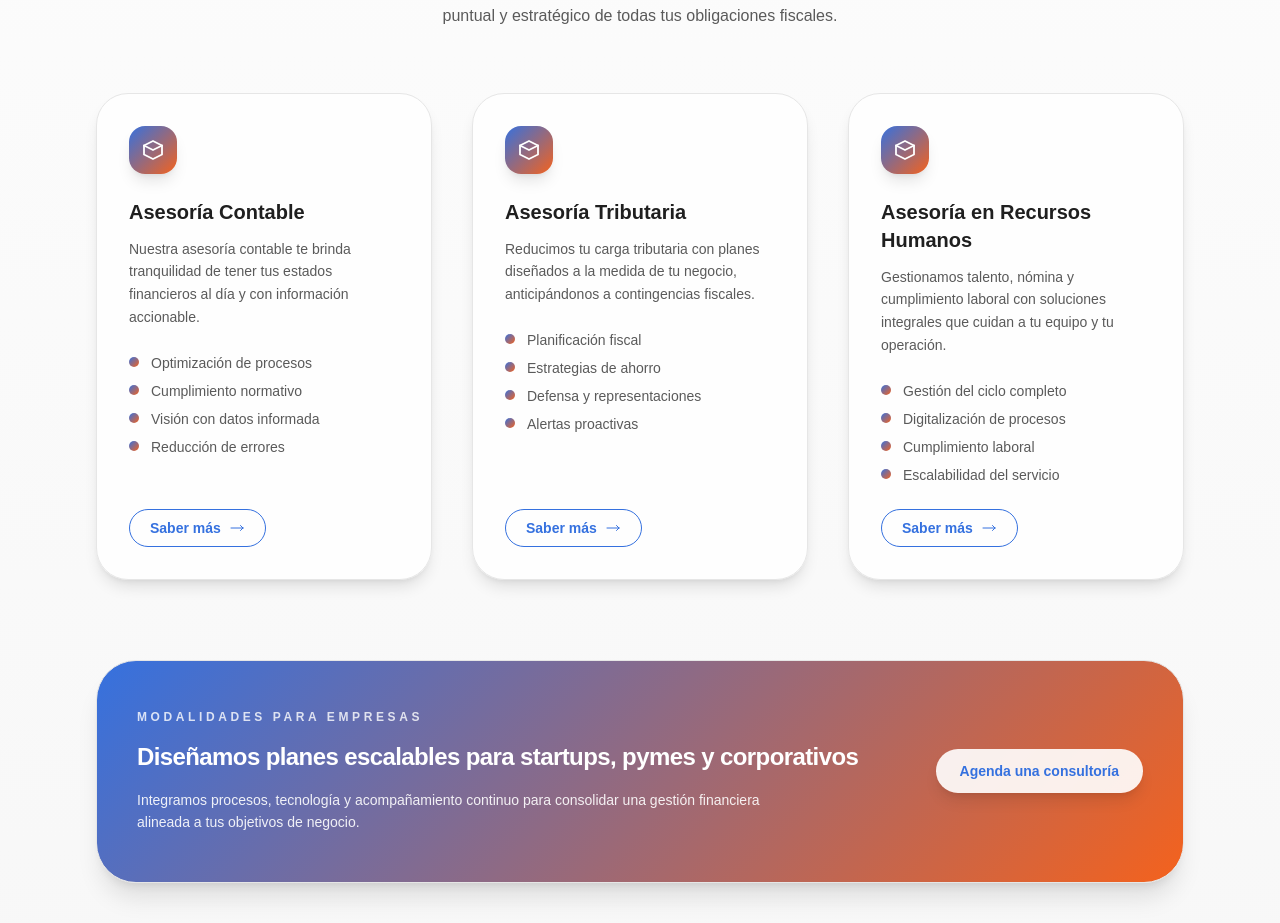
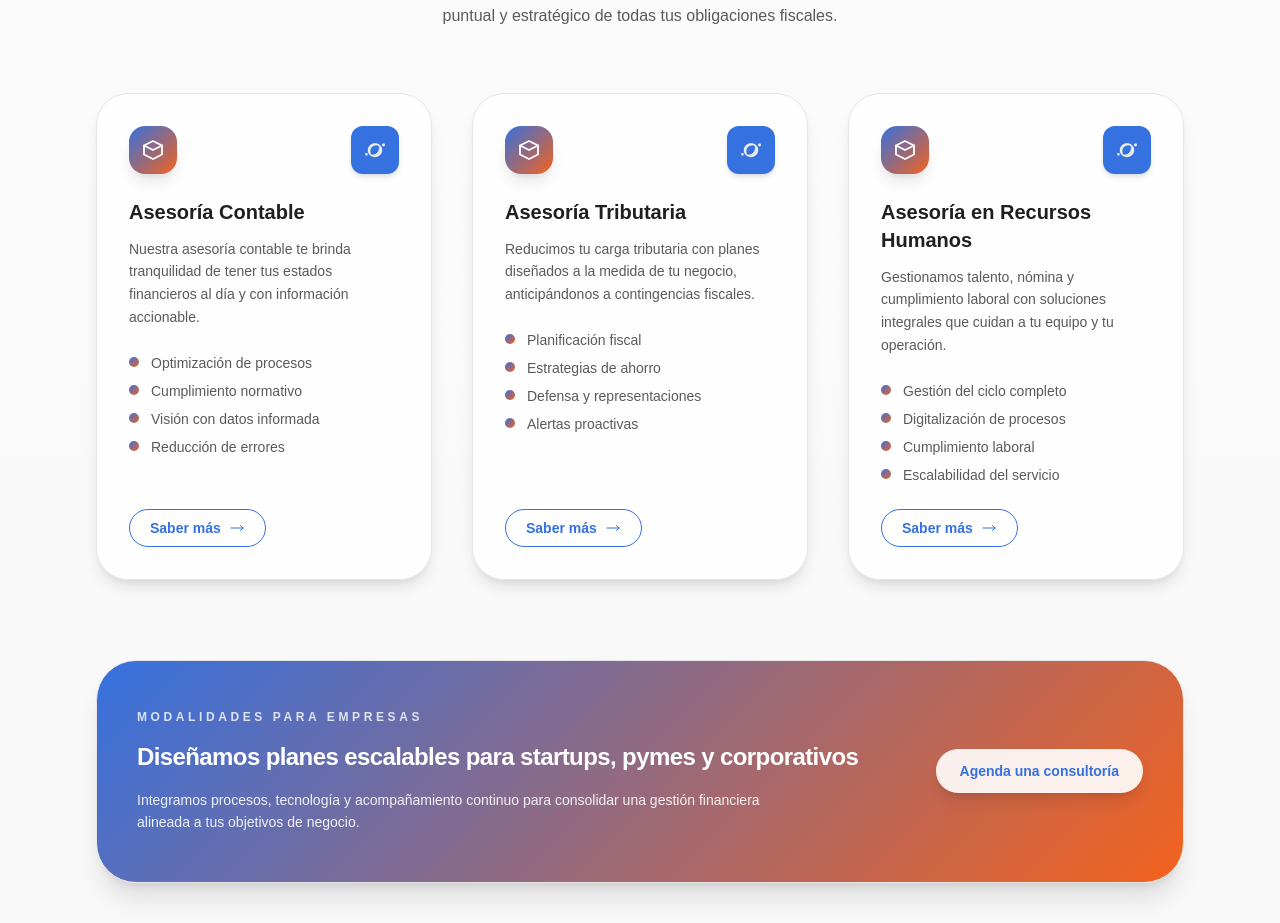
Before and after one commit to Dxeg0o/tupartnercontable, a Next.js app in the folder my-app/: page / in a window 1280 px wide. Shown: the part 1007-1930 px from the top of the page. Built offline with nearby package versions, Linux system fonts and the light colour scheme.

Commit message:
Add logo to service cards

```diff
--- a/my-app/src/app/components/ServicesSection.tsx
+++ b/my-app/src/app/components/ServicesSection.tsx
@@ -1,3 +1,4 @@
+import Image from "next/image";
 import Link from "next/link";
 
 interface Service {
@@ -37,6 +38,7 @@ export function ServicesSection({ services }: ServicesSectionProps) {
             id={service.id}
             className="group flex h-full flex-col gap-6 rounded-[2rem] border border-[#E6E6E6] bg-white/80 p-8 text-left shadow-lg shadow-[0_10px_30px_rgba(53,113,223,0.12)] transition hover:-translate-y-1 hover:border-[#6A9AFA] hover:shadow-[0_16px_40px_rgba(244,98,29,0.2)]"
           >
+            <div className="flex items-start justify-between">
               <div className="inline-flex h-12 w-12 items-center justify-center rounded-2xl bg-[linear-gradient(135deg,#3571DF,#F4621D)] text-white shadow-lg shadow-[0_10px_24px_rgba(53,113,223,0.25)]">
                 <svg
                   xmlns="http://www.w3.org/2000/svg"
@@ -49,6 +51,11 @@ export function ServicesSection({ services }: ServicesSectionProps) {
                   <path strokeLinecap="round" strokeLinejoin="round" d="M3 7.5l9-4.5 9 4.5-9 4.5-9-4.5z" />
                   <path strokeLinecap="round" strokeLinejoin="round" d="M3 7.5v9l9 4.5 9-4.5v-9" />
                 </svg>
+              </div>
+
+              <div className="flex h-12 w-12 items-center justify-center rounded-xl bg-[#3571DF] shadow-md shadow-[0_10px_24px_rgba(53,113,223,0.25)]">
+                <Image src="/logo_white.png" alt="Tu Partner Contable" width={32} height={32} priority />
+              </div>
             </div>
             <div className="space-y-3">
               <h3 className="text-xl font-semibold text-[#1F1F1F]">{service.label}</h3>
```
Lines whose indentation alone changed are shown as unchanged.
